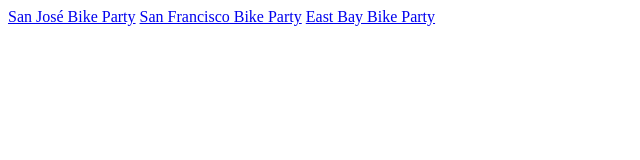
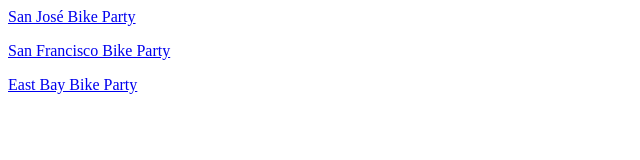
Before and after one commit to sweenzor/bikeparty.org, a plain HTML site: page index.html in a window 1280 px wide. Shown: the whole page, without its empty margins (0-640 px from the left). Drawn offline with Linux system fonts and the light colour scheme.

Commit message:
fix san jose accent and move lines apart

```diff
--- a/index.html
+++ b/index.html
@@ -3,8 +3,14 @@
     <title>Bike Party</title>
   </head>
   <body>
-    <a href="http://www.sjbikeparty.org/">San José Bike Party</a>
+    <p>
+    <a href="http://www.sjbikeparty.org/">San Jos&eacute; Bike Party</a>
+    </p>
+    <p>
     <a href="http://sfbikeparty.wordpress.com/">San Francisco Bike Party</a>
+    </p>
+    <p>
     <a href="http://eastbaybikeparty.wordpress.com/">East Bay Bike Party</a>
+    </p>
   </body>
 </html>
```
